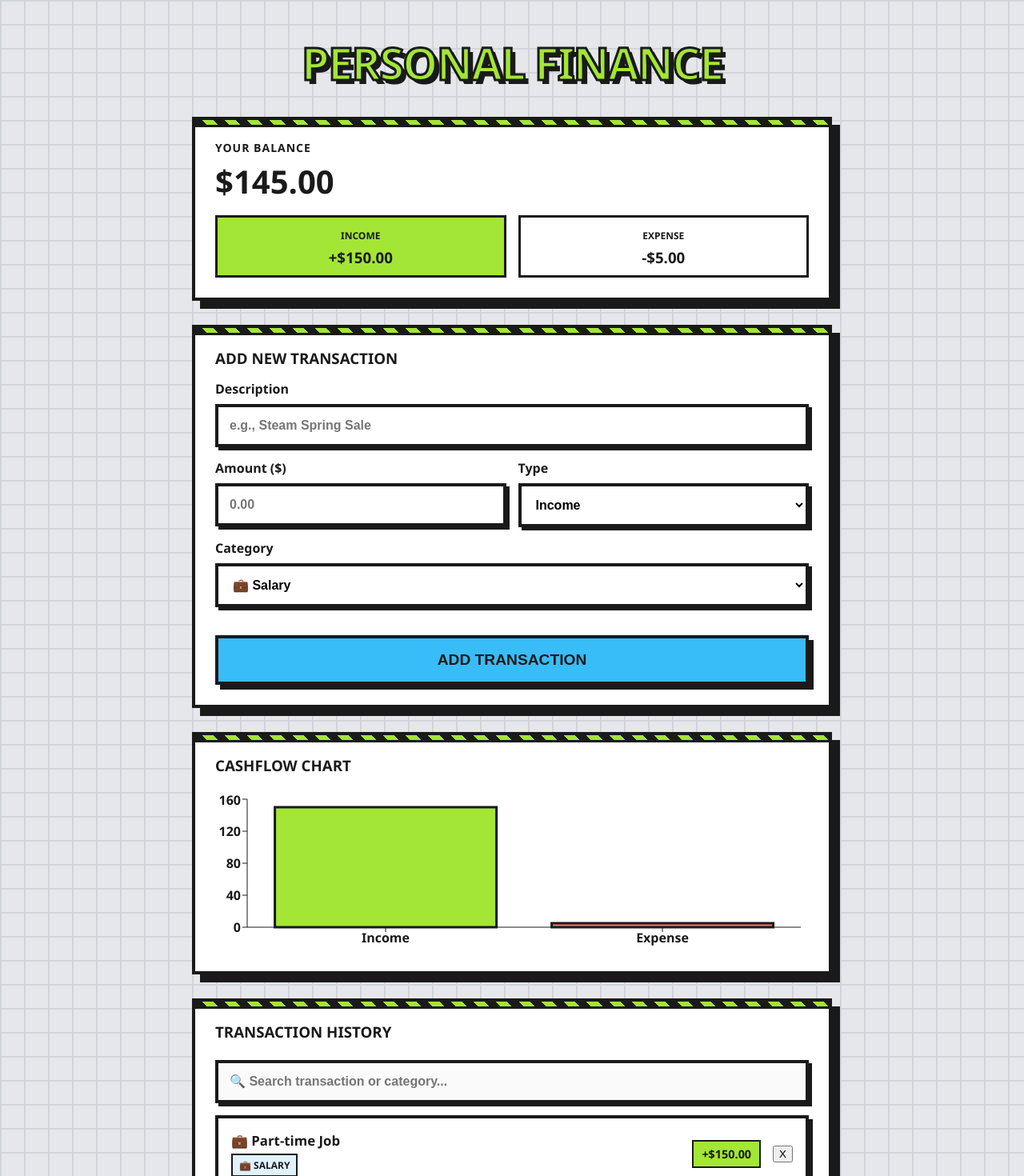
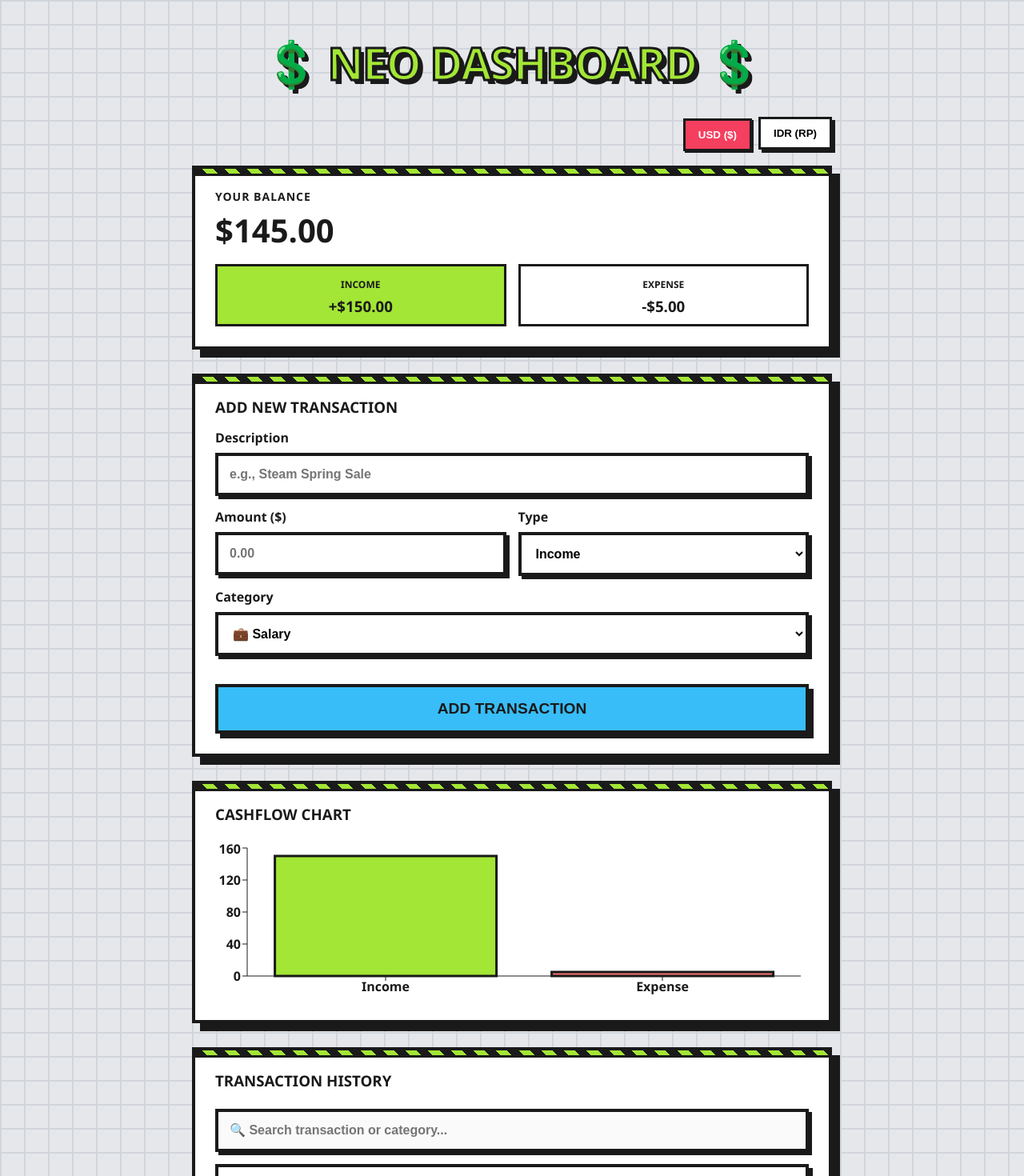
Before and after one commit to Alvinfaizt/personal-finance-dashboard, a React (Vite) app: page / in a window 1280 px wide. Shown: the top 1470 px of the page at 80% size. Built offline with nearby package versions, Linux system fonts and the light colour scheme.

Commit message:
Feat: implement currency conversion and enhance transaction validation logic

```diff
--- a/src/App.jsx
+++ b/src/App.jsx
@@ -6,39 +6,51 @@ import TransactionList from './components/TransactionList'
 import FinancialChart from './components/FinancialChart'
 
 function App() {
+  const [currency, setCurrency] = useState('USD') // State mata uang: USD atau IDR
+
   const [transactions, setTransactions] = useState(() => {
     const savedTransactions = localStorage.getItem('neo_transactions')
     return savedTransactions ? JSON.parse(savedTransactions) : [
-      { id: 1, description: '💼 Part-time Job', amount: 150, type: 'income', category: '💼 Salary' },
+      { id: 1, description: '💻 Part-time Job', amount: 150, type: 'income', category: '💼 Salary' },
       { id: 2, description: '☕ Coffee', amount: 5, type: 'expense', category: '☕ Food & Drink' }
     ]
   })
 
-  // State baru untuk menampung pesan error validasi
   const [errorMessage, setErrorMessage] = useState('')
 
   useEffect(() => {
     localStorage.setItem('neo_transactions', JSON.stringify(transactions))
   }, [transactions])
 
-  // Hitung saldo saat ini secara real-time untuk validasi
+  // Fungsi helper global untuk memformat angka sesuai mata uang pilihan
+  const formatMoney = (val) => {
+    if (currency === 'IDR') {
+      return 'Rp' + (val * 16000).toLocaleString('id-ID')
+    }
+    return '$' + val.toFixed(2)
+  }
+
   const currentIncome = transactions.filter(t => t.type === 'income').reduce((s, i) => s + i.amount, 0)
   const currentExpense = transactions.filter(t => t.type === 'expense').reduce((s, i) => s + i.amount, 0)
   const currentBalance = currentIncome - currentExpense
 
   const addTransaction = (newTx) => {
-    // VALIDASI: Jika tipenya pengeluaran DAN nominalnya lebih besar dari saldo saat ini
-    if (newTx.type === 'expense' && newTx.amount > currentBalance) {
-      setErrorMessage(`❌ TRANSACTION DENIED: INSUFFICIENT FUNDS! (YOUR BALANCE IS ONLY $${currentBalance.toFixed(2)})`)
-
-      // Hapus pesan error secara otomatis setelah 4 detik
-      setTimeout(() => setErrorMessage(''), 4000)
-      return; // Stop fungsi, jangan masukkan data ke state
+    // Jika user menginput saat mode IDR, kita konversi nominalnya kembali ke USD sebelum masuk database lokal
+    let amountInUSD = newTx.amount
+    if (currency === 'IDR') {
+      amountInUSD = newTx.amount / 16000
     }
 
-    // Jika lolos validasi, masukkan transaksi baru
-    setTransactions([newTx, ...transactions])
-    setErrorMessage('') // Pastikan error bersih
+    const adjustedTx = { ...newTx, amount: amountInUSD }
+
+    if (adjustedTx.type === 'expense' && adjustedTx.amount > currentBalance) {
+      setErrorMessage(`❌ TRANSACTION DENIED: INSUFFICIENT FUNDS!`)
+      setTimeout(() => setErrorMessage(''), 4000)
+      return
+    }
+
+    setTransactions([adjustedTx, ...transactions])
+    setErrorMessage('')
   }
 
   const deleteTransaction = (id) => {
@@ -47,15 +59,21 @@ function App() {
 
   return (
     <div className="container">
-      <h1 className="main-title">Personal Finance</h1>
+      <h1 className="main-title">💲 NEO DASHBOARD 💲</h1>
 
-      {/* JIKA ADA ERROR, MUNCULKAN KOTAK ALERT NEUBRUTALISM */}
+      {/* TOMBOL TOGGLE PERGANTIAN MATA UANG */}
+      <div className="currency-bar">
+        <button className={`btn-currency ${currency === 'USD' ? 'active' : ''}`} onClick={() => setCurrency('USD')}>USD ($)</button>
+        <button className={`btn-currency ${currency === 'IDR' ? 'active' : ''}`} onClick={() => setCurrency('IDR')}>IDR (Rp)</button>
+      </div>
+
       {errorMessage && <div className="neo-alert-danger">{errorMessage}</div>}
 
-      <BalanceBox transactions={transactions} />
-      <TransactionForm onAddTransaction={addTransaction} />
-      <FinancialChart transactions={transactions} />
-      <TransactionList transactions={transactions} onDeleteTransaction={deleteTransaction} />
+      {/* Oper fungsi formatMoney ke anak komponen */}
+      <BalanceBox transactions={transactions} formatMoney={formatMoney} />
+      <TransactionForm onAddTransaction={addTransaction} currency={currency} />
+      <FinancialChart transactions={transactions} currency={currency} />
+      <TransactionList transactions={transactions} onDeleteTransaction={deleteTransaction} formatMoney={formatMoney} />
     </div>
   )
 }
```
